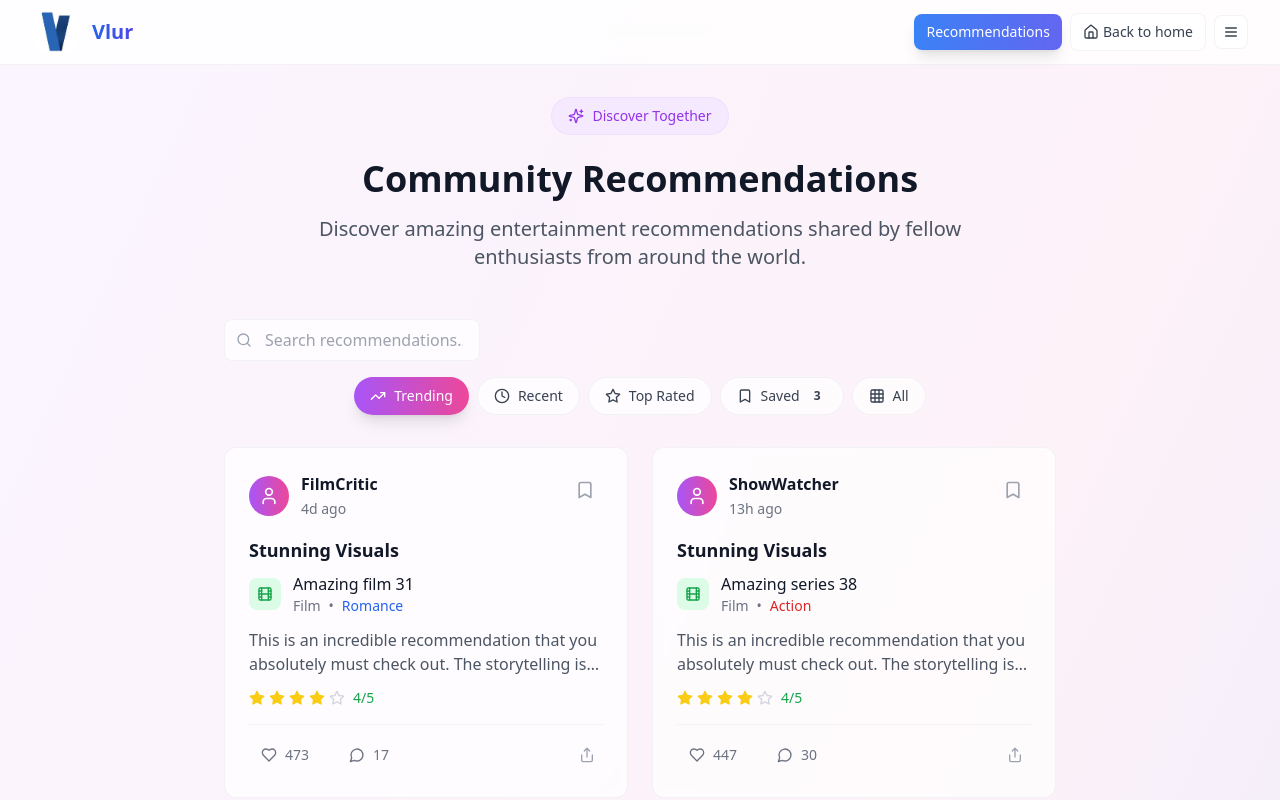
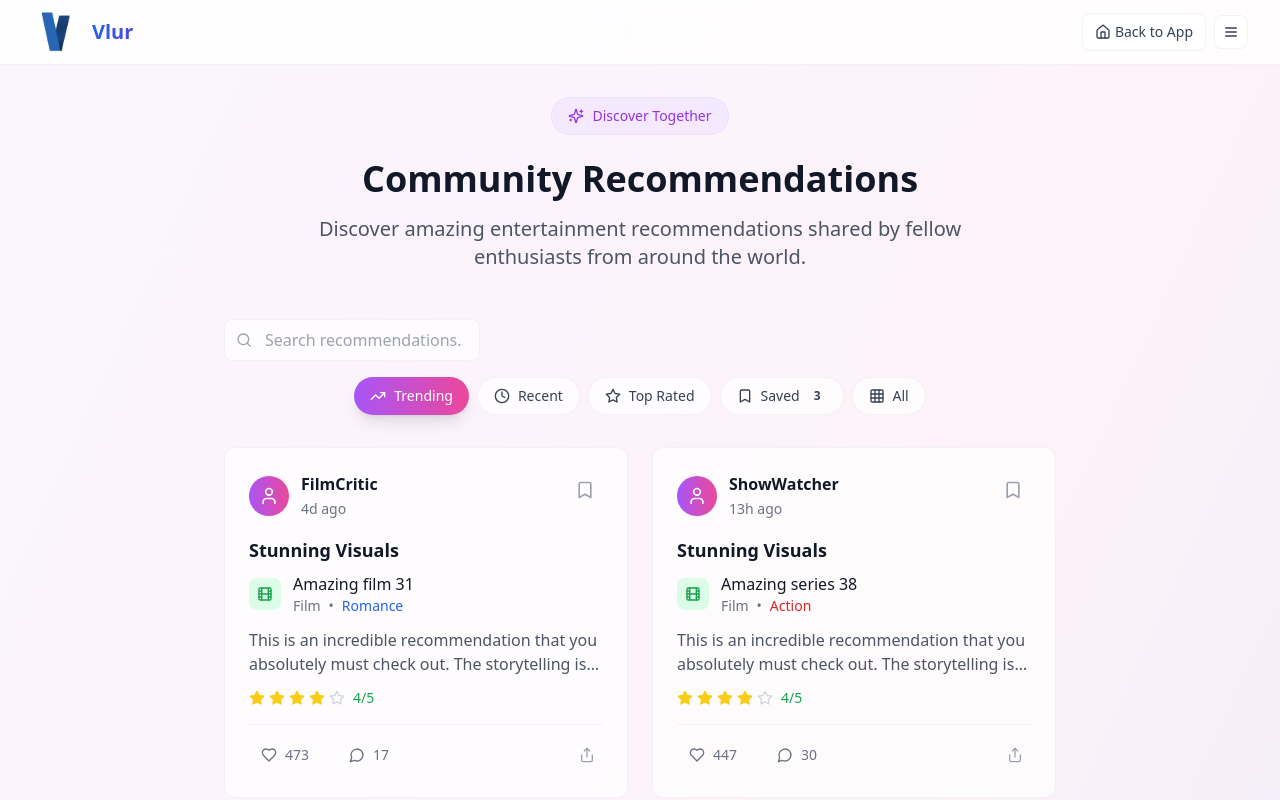
Before and after one commit to Jhan-Torres/recommendations-hub, a Vue app: page /community in a window 1280 px wide. Shown: the top 800 px of the page. Built offline with nearby package versions, Linux system fonts and the light colour scheme.

Commit message:
fix: header buttons modified

```diff
--- a/src/shared/ui/AppHeader.vue
+++ b/src/shared/ui/AppHeader.vue
@@ -77,7 +77,7 @@ const isOnCommunity = computed(() => route.name === "Community");
         </button>
 
         <div class="flex items-center space-x-1 sm:space-x-2">
-          <!-- Landing Page: Show Community and Get Started buttons -->
+          <!-- Landing Page: Show Community and Get Started buttons, or Back to App if has recommendations -->
           <template v-if="isOnLanding">
             <button
               @click="goToCommunity"
@@ -87,15 +87,27 @@ const isOnCommunity = computed(() => route.name === "Community");
               <span class="hidden lg:inline">{{ t("community") }}</span>
             </button>
 
+            <!-- Show Back to App if user has recommendations, otherwise show Get Started -->
             <button
+              v-if="hasRecommendations"
+              @click="goToRecommendations"
+              class="px-2 py-1.5 bg-white/70 text-gray-700 rounded-lg font-medium hover:bg-white transition-all duration-200 border border-gray-200/50 text-xs dark:bg-gray-800/70 dark:text-gray-300 dark:hover:bg-gray-800 dark:border-gray-700/50 sm:px-3 sm:py-2 sm:text-sm flex items-center space-x-1"
+            >
+              <Home class="h-3 w-3 sm:h-4 sm:w-4" />
+              <span class="hidden lg:inline">{{ t("backToApp") }}</span>
+            </button>
+
+            <!-- Show Login button if user doesn't have recommendations -->
+            <button
+              v-else
               @click="goToRecommendations"
               class="px-3 py-1.5 bg-gradient-to-r from-blue-500 to-indigo-500 text-white rounded-lg font-medium hover:from-blue-600 hover:to-indigo-600 transform hover:scale-105 transition-all duration-200 shadow-lg text-xs sm:px-4 sm:py-2 sm:text-sm"
             >
-              {{ hasRecommendations ? t("continueUsing") : t("getStarted") }}
+              {{ t("getStarted") }}
             </button>
           </template>
 
-          <!-- Recommendations Page: Show Community and Back to Home buttons -->
+          <!-- Recommendations Page: Show Community button -->
           <template v-else-if="isOnRecommendations">
             <button
               @click="goToCommunity"
@@ -104,31 +116,16 @@ const isOnCommunity = computed(() => route.name === "Community");
               <Users class="h-3 w-3 sm:h-4 sm:w-4" />
               <span class="hidden lg:inline">{{ t("community") }}</span>
             </button>
+          </template>
 
+          <!-- Community Page: Show Back to App button -->
+          <template v-else-if="isOnCommunity">
             <button
               @click="goToLanding"
               class="px-2 py-1.5 bg-white/70 text-gray-700 rounded-lg font-medium hover:bg-white transition-all duration-200 border border-gray-200/50 text-xs dark:bg-gray-800/70 dark:text-gray-300 dark:hover:bg-gray-800 dark:border-gray-700/50 sm:px-3 sm:py-2 sm:text-sm flex items-center space-x-1"
             >
               <Home class="h-3 w-3 sm:h-4 sm:w-4" />
-              <span class="hidden lg:inline">{{ t("backToHome") }}</span>
-            </button>
-          </template>
-
-          <!-- Community Page: Show Recommendations and Back to Home buttons -->
-          <template v-else-if="isOnCommunity">
-            <button
-              @click="goToRecommendations"
-              class="px-2 py-1.5 bg-gradient-to-r from-blue-500 to-indigo-500 text-white rounded-lg font-medium hover:from-blue-600 hover:to-indigo-600 transform hover:scale-105 transition-all duration-200 shadow-lg text-xs sm:px-3 sm:py-2 sm:text-sm"
-            >
-              {{ t("recommendations") }}
-            </button>
-
-            <button
-              @click="goToLanding"
-              class="px-2 py-1.5 bg-white/70 text-gray-700 rounded-lg font-medium hover:bg-white transition-all duration-200 border border-gray-200/50 text-xs dark:bg-gray-800/70 dark:text-gray-300 dark:hover:bg-gray-800 dark:border-gray-700/50 sm:px-3 sm:py-2 sm:text-sm flex items-center space-x-1"
-            >
-              <Home class="h-3 w-3 sm:h-4 sm:w-4" />
-              <span class="hidden lg:inline">{{ t("backToHome") }}</span>
+              <span class="hidden lg:inline">{{ t("backToApp") }}</span>
             </button>
           </template>
 
```
